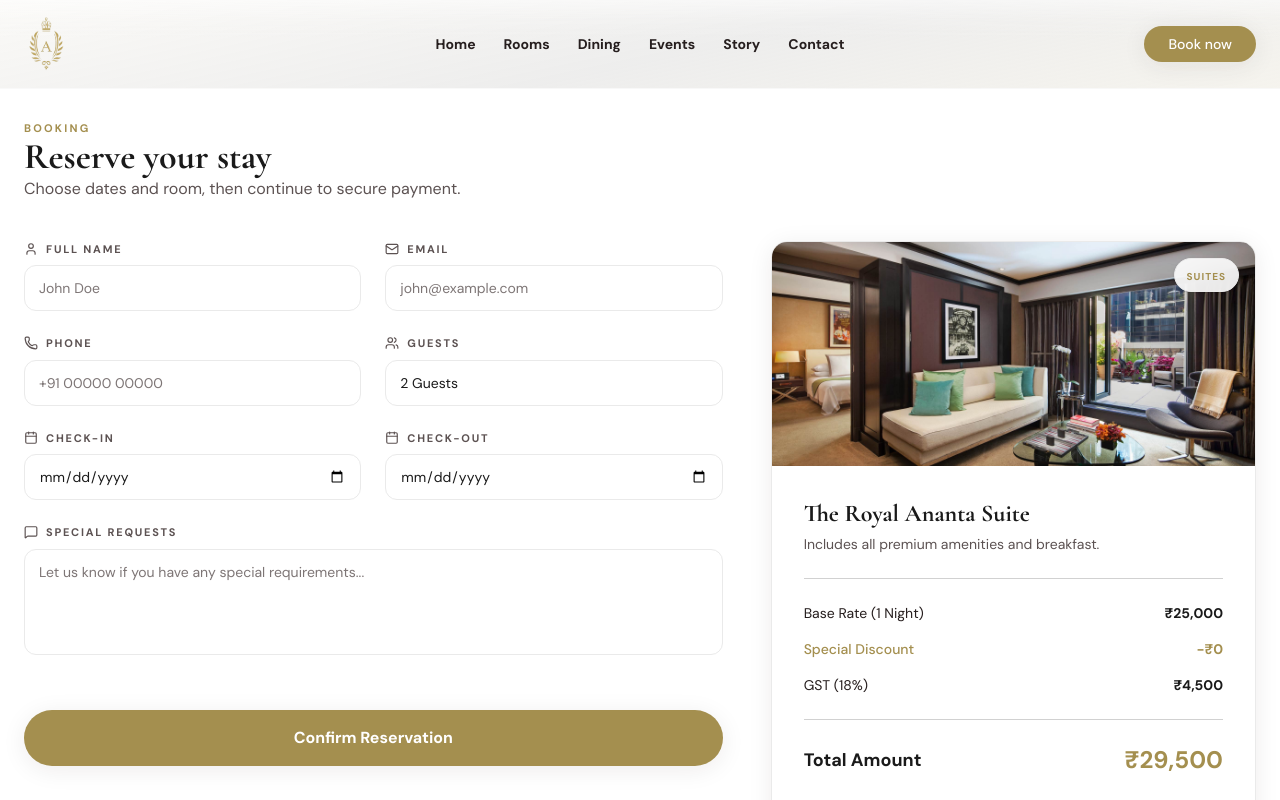
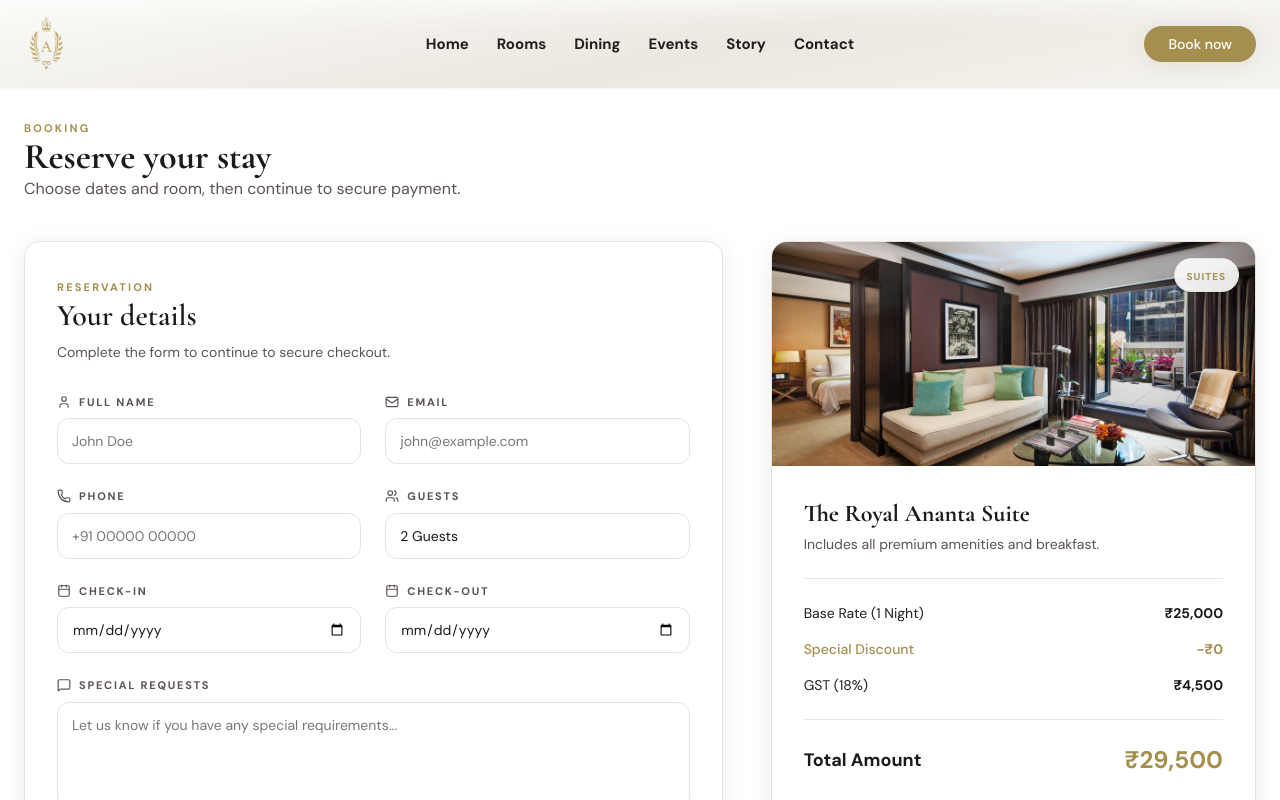
Before and after one commit to alfredalpino/AnantaHill, a Next.js app: page /booking in a window 1280 px wide. Shown: the top 800 px of the page. Built offline with nearby package versions, Linux system fonts and the light colour scheme.

Commit message:
design: refine features subtitles and enhance booking form layout

```diff
--- a/app/globals.css
+++ b/app/globals.css
@@ -5,8 +5,8 @@
   --primary: #bda660;
   --primary-light: #e7ca79;
   --primary-dark: #a48f4f;
-  --secondary: #EAEAEA;
-  --secondary-dark: #D1D1D1;
+  --secondary: #e7e3db;
+  --secondary-dark: #ece7dc;
   --accent: #261e1e;
   --text-primary: #1A1A1A;
   --text-body: #261e1e;
--- a/components/Navbar.tsx
+++ b/components/Navbar.tsx
@@ -73,7 +73,7 @@ export default function Navbar() {
                             key={link.href}
                             href={link.href}
                             className={cn(
-                                'text-sm font-semibold transition-colors relative py-1',
+                                'text-[15px] font-semibold transition-colors relative py-1',
                                 heroTransparent
                                     ? pathname === link.href
                                         ? 'text-white'
--- a/components/booking/BookingForm.tsx
+++ b/components/booking/BookingForm.tsx
@@ -10,6 +10,14 @@ interface BookingFormProps {
 
 const BookingForm = ({ onSubmit, guests, onGuestsChange }: BookingFormProps) => {
   return (
+    <div className="form-shell">
+      <div className="mb-8 space-y-2">
+        <span className="eyebrow">Reservation</span>
+        <h2 className="text-2xl md:text-3xl font-display text-text-primary">Your details</h2>
+        <p className="text-text-muted text-sm">
+          Complete the form to continue to secure checkout.
+        </p>
+      </div>
       <form onSubmit={onSubmit} className="space-y-8">
         <div className="grid grid-cols-1 md:grid-cols-2 gap-6">
           {/* Full Name */}
@@ -110,6 +118,7 @@ const BookingForm = ({ onSubmit, guests, onGuestsChange }: BookingFormProps) =>
           </button>
         </div>
       </form>
+    </div>
   );
 };
 
--- a/components/home/Features.tsx
+++ b/components/home/Features.tsx
@@ -6,17 +6,17 @@ import ScrollReveal from '@/components/ScrollReveal';
 const features = [
   {
     title: "Aesthetic Vibes",
-    subtitle: "Indulge in the curated elegance of our hillside sanctuaries.",
+    subtitle: "Curated elegance in hillside sanctuaries.",
     icon: Star,
   },
   {
     title: "Soulful Nights",
-    subtitle: "Find peace under the starlit canopy of Canary Hill.",
+    subtitle: "Peace under starlit hill canopy.",
     icon: Moon,
   },
   {
     title: "Music Nights",
-    subtitle: "Savor live acoustic melodies in our mirrored dining halls.",
+    subtitle: "Acoustic melodies in dining halls.",
     icon: Music,
   },
 ];
```
Lines whose indentation alone changed are shown as unchanged.
